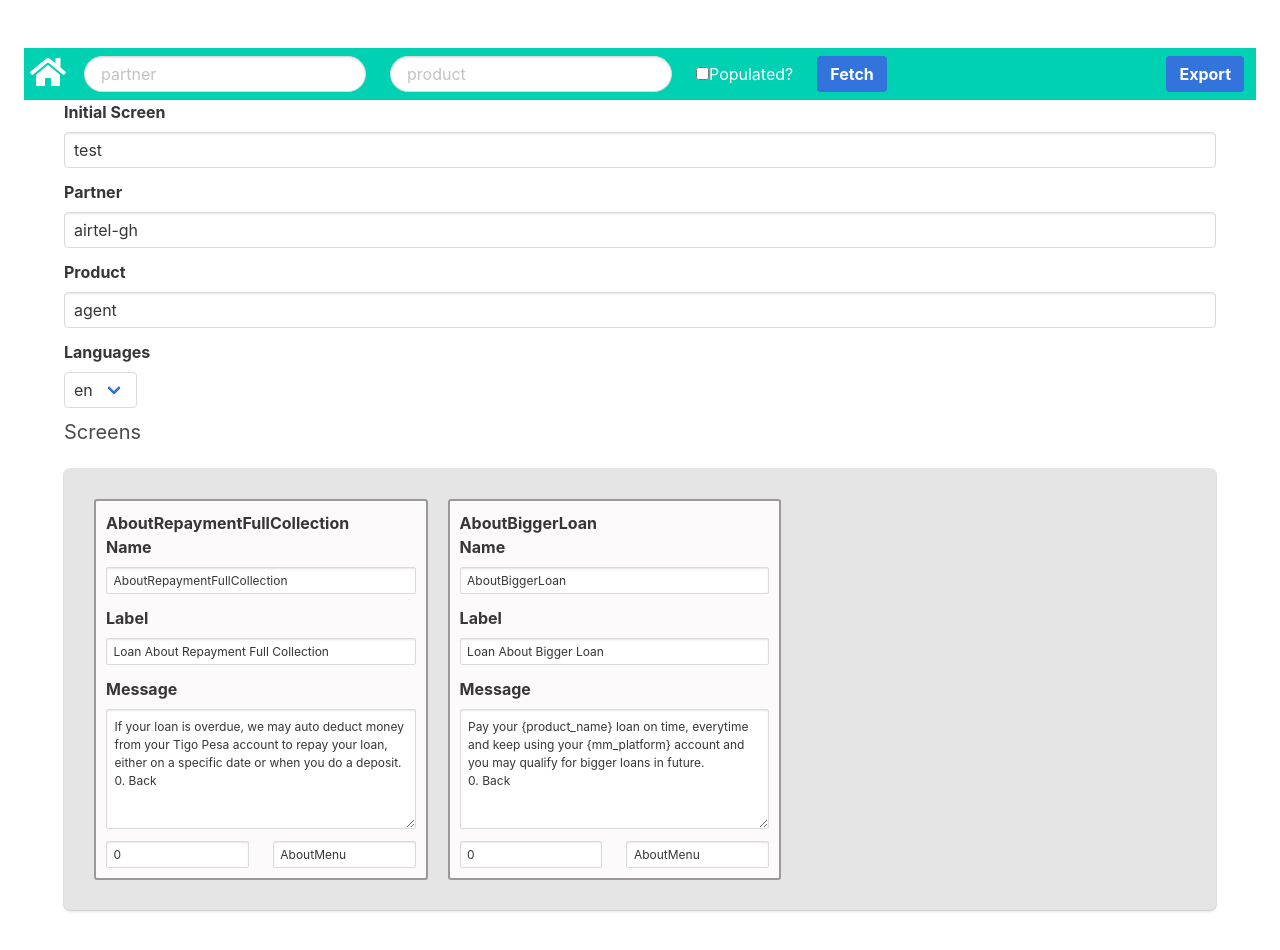
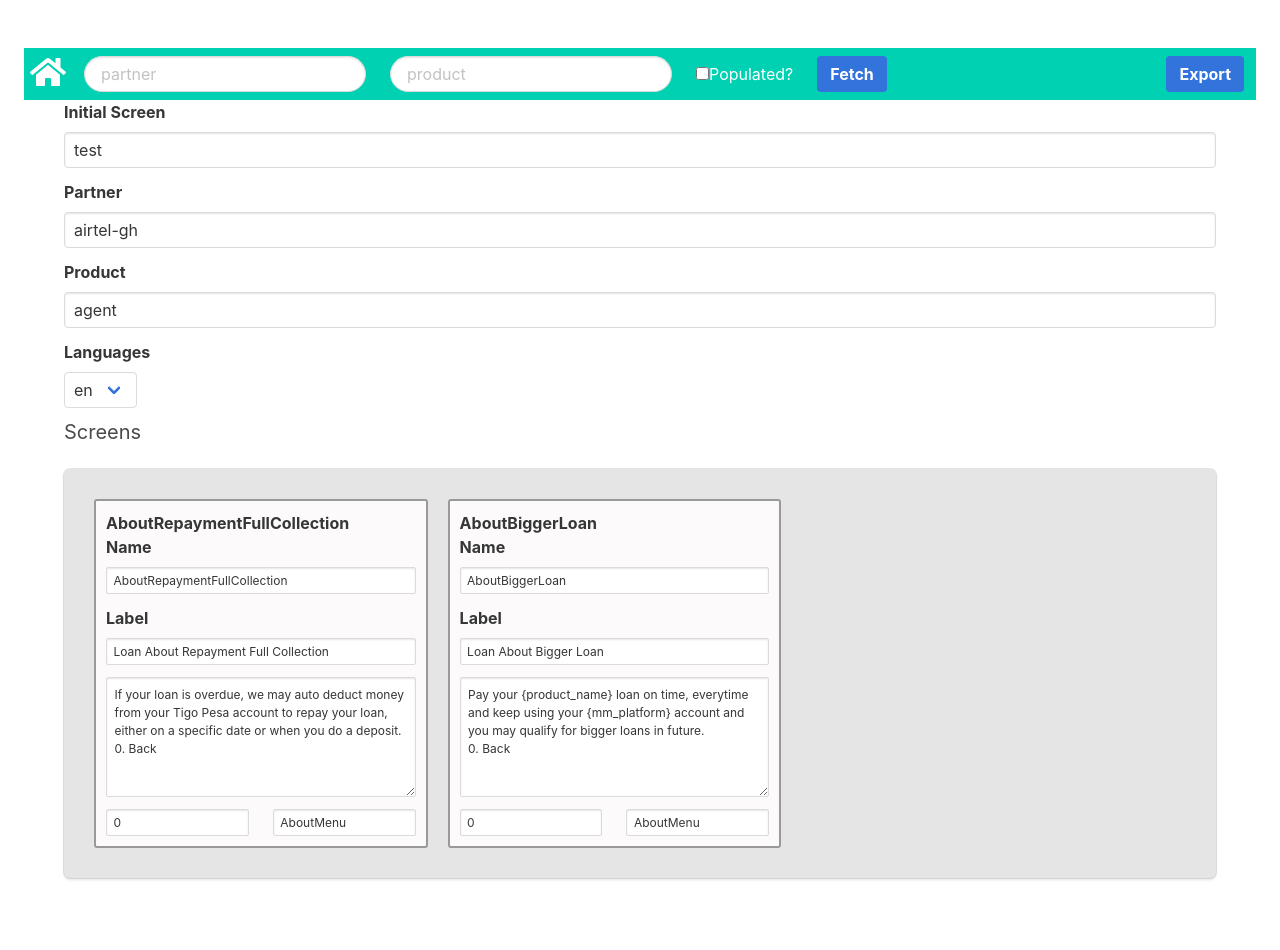
Before and after one commit to denniswambua/safari, a React (Create React App) app: page / in a window 1280 px wide. Shown: the top 950 px of the page. After the commit the page ends 926 px from the top, so only its background shows below. Built offline with nearby package versions, Linux system fonts and the light colour scheme; no server answers.

Commit message:
Component cleanup

```diff
--- a/src/Msg.js
+++ /dev/null
@@ -1,48 +0,0 @@
-import React, {Component} from "react";
-import PropTypes from "prop-types";
-
-class Msg extends Component{
-
-    static propTypes = {
-        msg: PropTypes.oneOfType([
-            PropTypes.string,
-            PropTypes.object
-          ]),
-        language: PropTypes.string.isRequired
-    }
-
-    state = {
-        language: this.props.language,
-        msg: (typeof this.props.msg === "object")? this.props.msg[this.props.language]:this.props.msg
-    }
-
-    static getDerivedStateFromProps(nextProps, prevState){
-        if(nextProps.language!==prevState.language){
-            return {
-                language : nextProps.language,
-                msg: (typeof nextProps.msg === "object")? nextProps.msg[nextProps.language]:nextProps.msg
-            };
-        }else return null;
-    }
-
-    handleMsgChange = (e) => {
-        if(typeof this.state.msg === "object"){
-            var tempMsg = {}
-            tempMsg[this.state.language] = e.target.value
-            this.setState({msg: tempMsg});
-        }else{
-            this.setState({msg: e.target.value});
-        }
-    }
-
-    render(){
-        return  (
-            <div className="control">
-                <textarea className="textarea is-small" type="text" placeholder="" value={this.state.msg}
-                    onChange={this.handleMsgChange}/>
-            </div>
-        )
-    }
-}
-
-export default Msg
--- a/src/Next.js
+++ /dev/null
@@ -1,59 +0,0 @@
-import React, {Component} from "react";
-import PropTypes from "prop-types";
-
-class NextOptions extends Component{
-    static propTypes = {
-        nextOptions: PropTypes.object.isRequired
-    }
-
-    state = {
-        nextOptions: this.props.nextOptions
-    }
-
-    generateContent(input, screen){
-        return (
-            <div className="columns" key={input + screen}>
-                <div className="column">
-                    <div className="control">
-                        <input className="input is-small" type="text" placeholder="" value={input}
-                            onChange={this.handleChange}/>
-                    </div>
-                </div>
-                <div className="column">
-                    <div className="control">
-                        <input className="input is-small" type="text" placeholder="" value={screen}
-                            onChange={this.handleChange}/>
-                    </div>
-                </div>
-            </div>
-        )
-    }
-
-    handleChange = (e) => {
-        //this.setState({nextOptions: e.target.value});
-    }
-
-    generateComponent(nextOptions){
-
-        let items = [];
-        for (var prop in nextOptions) {
-            if (nextOptions.hasOwnProperty(prop)){
-                items.push(this.generateContent(prop, nextOptions[prop]));
-            }
-        }
-        return items;
-    }
-
-    render(){
-        const nextOptions = this.state.nextOptions
-        if(Object.keys(nextOptions).length === 0 && nextOptions.constructor === Object){
-            return <p>Quit Screen</p>
-        }else{
-            return this.generateComponent(nextOptions)
-
-  ;
-        }
-    }
-}
-
-export default NextOptions
--- a/src/Screen.js
+++ b/src/Screen.js
@@ -2,8 +2,6 @@ import React, {Component} from "react";
 import Draggable from 'react-draggable';
 import PropTypes from "prop-types";
 
-import Next from "./Next";
-import Msg from "./Msg"
 
 class Screen extends Component{
 
@@ -25,6 +23,56 @@ class Screen extends Component{
         if(nextProps.language!==prevState.language){
             return {language : nextProps.language};
         }else return null;
+    }
+
+    generateNextContent(input, screen){
+        return (
+            <div className="columns" key={input + screen}>
+                <div className="column">
+                    <div className="control">
+                        <input className="input is-small" type="text" placeholder="" value={input}
+                            onChange={this.handleChange}/>
+                    </div>
+                </div>
+                <div className="column">
+                    <div className="control">
+                        <input className="input is-small" type="text" placeholder="" value={screen}
+                            onChange={this.handleChange}/>
+                    </div>
+                </div>
+            </div>
+        )
+    }
+
+    handleChange = (e) => {
+
+    }
+
+    generateNextComponent(){
+        if(Object.keys(this.state.next).length === 0 && this.state.next === Object){
+            return <p>Quit Screen</p>
+        }else{
+            let items = [];
+            for (var prop in this.state.next) {
+                if (this.state.next.hasOwnProperty(prop)){
+                    items.push(this.generateNextContent(prop, this.state.next[prop]));
+                }
+            }
+            return items;
+        }
+    }
+
+    handleMsgChange = (e) => {
+    }
+
+    generateMsgComponent(){
+        var text = (typeof this.state.msg === "object")? this.state.msg[this.state.language]:this.state.msg
+        return  (
+            <div className="control">
+                <textarea className="textarea is-small" type="text" placeholder="" value={text}
+                    onChange={this.handleMsgChange}/>
+            </div>
+        )
     }
 
     handleNameChange(e) {
@@ -63,10 +111,11 @@ class Screen extends Component{
                     </div>
                     </div>
                     <div className="field">
-                        <label className="label">Message</label>
-                        <Msg msg={this.state.msg} language={this.state.language} />
+                        {this.generateMsgComponent()}
                     </div>
-                    <Next nextOptions={this.state.next}/>
+                    <div className="field">
+                        {this.generateNextComponent()}
+                    </div>
                 </div>
             </Draggable>
         )
--- a/src/actions.js
+++ b/src/actions.js
@@ -18,7 +18,7 @@ export function getData(payload) {
         return fetch(url)
             .then(response => response.json())
             .then(json => {
-            dispatch({ type: DATA_LOADED, payload: json });
-        });
+                dispatch({ type: DATA_LOADED, payload: json });
+            }).catch(e =>{});
     };
   }
--- /dev/null
+++ b/src/constants.js
@@ -0,0 +1,25 @@
+export const INIT = {
+    "initial_screen": "test",
+    "partner": "airtel-gh",
+    "product": "agent",
+    "languages": ["en", "sw"],
+    "screens": {
+      "AboutRepaymentFullCollection": {
+        "label": "Loan About Repayment Full Collection",
+        "msg": {
+          "en": "If your loan is overdue, we may auto deduct money from your Tigo Pesa account to repay your loan, either on a specific date or when you do a deposit.\n0. Back",
+          "sw": "Kama marejesho yatachelewa, tunaweza kukata pesa kwenye akaunti yako ya Tigo Pesa kurejesha mkopo, katika tarehe maalum au ukiweka pesa.\n0. Rudi"
+        },
+        "next": {
+          "0": "AboutMenu"
+        }
+      },
+      "AboutBiggerLoan": {
+        "label": "Loan About Bigger Loan",
+        "msg": "Pay your {product_name} loan on time, everytime and keep using your {mm_platform} account and you may qualify for bigger loans in future.\n0. Back",
+        "next": {
+          "0": "AboutMenu"
+        }
+      },
+    }
+}
--- a/src/reducers.js
+++ b/src/reducers.js
@@ -1,30 +1,5 @@
 import { CHANGE_LANGUAGE, DATA_LOADED } from "./actions_types"
-
-const INIT = {
-  "initial_screen": "test",
-  "partner": "airtel-gh",
-  "product": "agent",
-  "languages": ["en", "sw"],
-  "screens": {
-    "AboutRepaymentFullCollection": {
-      "label": "Loan About Repayment Full Collection",
-      "msg": {
-        "en": "If your loan is overdue, we may auto deduct money from your Tigo Pesa account to repay your loan, either on a specific date or when you do a deposit.\n0. Back",
-        "sw": "Kama marejesho yatachelewa, tunaweza kukata pesa kwenye akaunti yako ya Tigo Pesa kurejesha mkopo, katika tarehe maalum au ukiweka pesa.\n0. Rudi"
-      },
-      "next": {
-        "0": "AboutMenu"
-      }
-    },
-    "AboutBiggerLoan": {
-      "label": "Loan About Bigger Loan",
-      "msg": "Pay your {product_name} loan on time, everytime and keep using your {mm_platform} account and you may qualify for bigger loans in future.\n0. Back",
-      "next": {
-        "0": "AboutMenu"
-      }
-    },
-  }}
-
+import { INIT } from "./constants"
 
 function journeyReducer(state = INIT, action) {
     switch(action.type) {
@@ -34,6 +9,7 @@ function journeyReducer(state = INIT, action) {
         });
       case DATA_LOADED:
         var new_journey = action.payload
+        new_journey["language"] = new_journey.languages[0]
         return Object.assign({}, state, new_journey);
       default :
         return Object.assign({}, state, {
```
